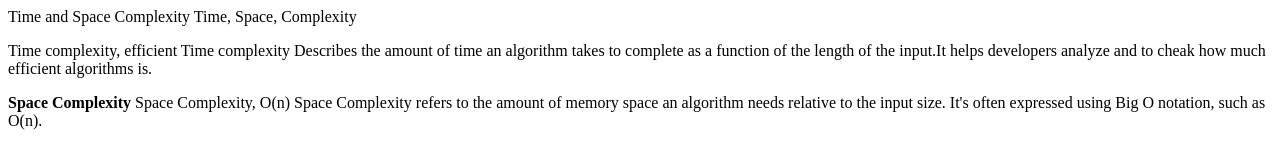
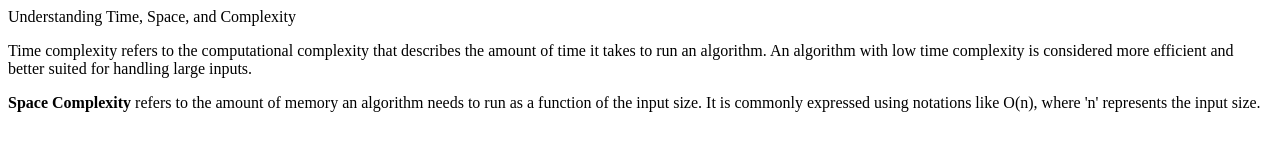
Before and after one commit to acciojob/time-and-space-complexity-nisha-salunkhe272, a website: page main.html in a window 1280 px wide. Drawn offline with Linux system fonts and the light colour scheme.

Commit message:
created a submission

```diff
--- a/main.html
+++ b/main.html
@@ -7,9 +7,15 @@
 </head>
 
 <body
-    <h1>Time and Space Complexity  Time, Space, Complexity</h1>
-	<p>Time complexity, efficient  Time complexity Describes the amount of time an algorithm takes to complete as a function of the length of the input.It helps developers analyze and to cheak how much efficient algorithms is.</p>
-	<p><b>Space Complexity </b> Space Complexity, O(n) Space Complexity refers to the amount of memory space an algorithm needs relative to the input size. It's often expressed using Big O notation, such as O(n). </p>
+    <h1>Understanding Time, Space, and Complexity</h1>
+
+	<p>
+    Time complexity refers to the computational complexity that describes the amount of time it takes to run an algorithm. An algorithm with low time complexity is considered more efficient and better suited for handling large inputs.
+  </p>
+
+	<p>
+		<b>Space Complexity</b> refers to the amount of memory an algorithm needs to run as a function of the input size. It is commonly expressed using notations like O(n), where 'n' represents the input size.
+	</p>
 
 
 
```
